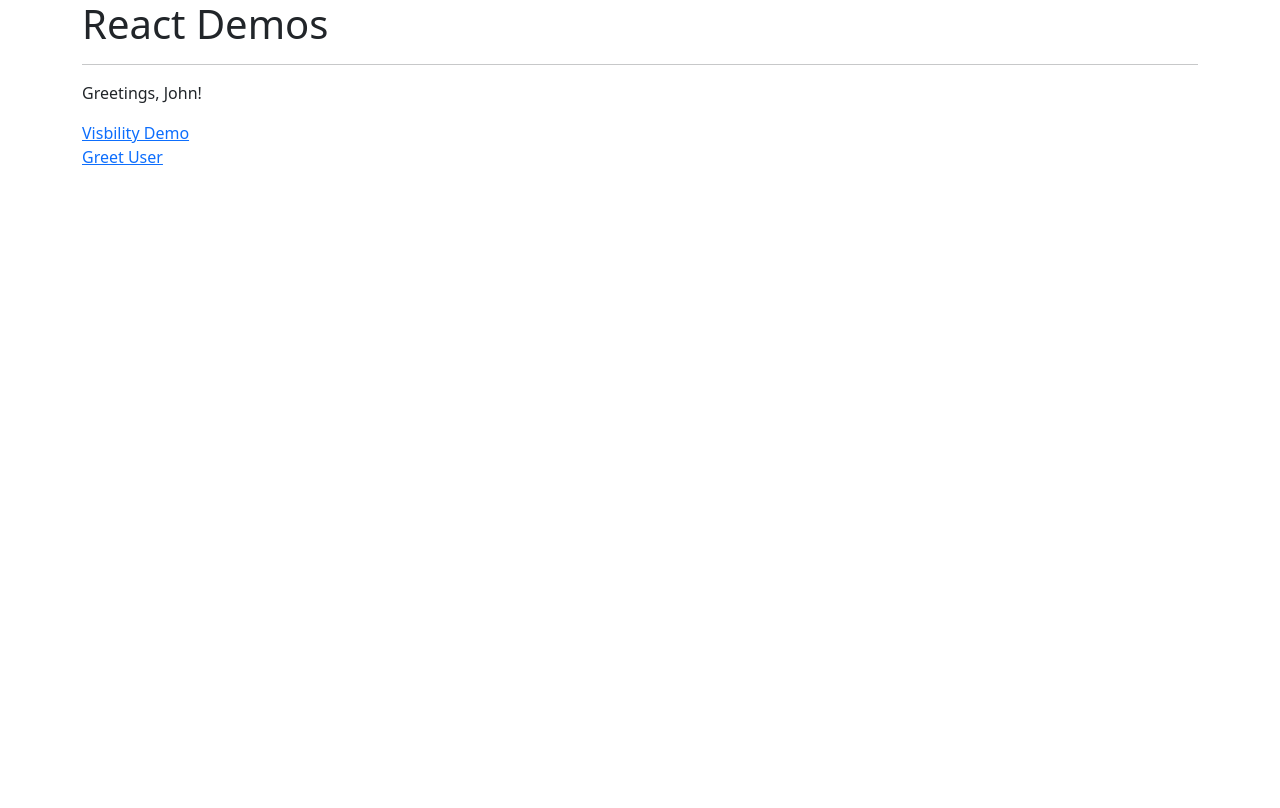
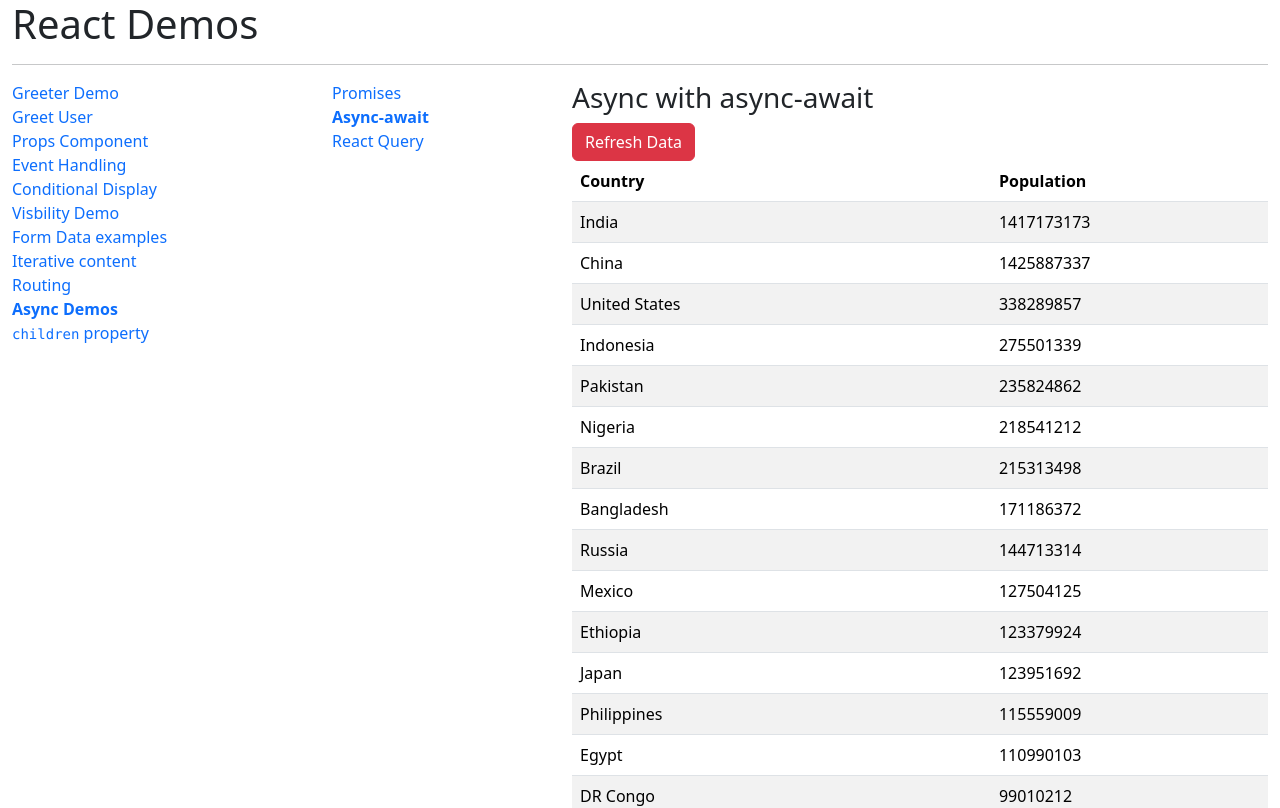
Before and after one commit to speedingplanet/react-ts-demos, a React (Vite) app: page /async-demos/async-await in a window 1280 px wide. Shown: the top 808 px of the page. Built offline with nearby package versions, Linux system fonts and the light colour scheme; data requests are answered from the project's data file.

Commit message:
Async demos

```diff
--- /dev/null
+++ b/src/App.css
@@ -0,0 +1,11 @@
+.active {
+	font-weight: bold;
+}
+
+.clickable {
+	cursor: pointer;
+}
+
+a {
+	text-decoration: none;
+}
--- a/src/App.tsx
+++ b/src/App.tsx
@@ -1,9 +1,20 @@
-import { BrowserRouter, Routes, Route, Link } from 'react-router';
+import { BrowserRouter, Routes, Route, NavLink } from 'react-router';
 import VisibilityDemo from './visibility-tests/VisibilityDemo';
 import Home from './Home';
 import Greeter, { type Person } from './greeter/Greeter';
 import GreetUser from './greeter/GreetUser';
+import './App.css';
+import PropsParent from './props-component/PropsParent';
+import EventHandling from './event-handling/EventHandling';
+import ConditionalDisplay from './conditional-display/ConditionalDisplay';
+import FormDataManager from './form-data/FormDataManager';
+import TodosManager from './todos/TodosManager';
+import IterativeContentManager from './iterative-content/IterativeContentManager';
+import RoutingManager from './routing/RoutingManager';
+import AsyncManager from './async-demos/AsyncManager';
+import PropsChildren from './PropsChildren';
 
+// For Greeter
 let person: Person = {
 	firstName: 'John',
 	lastName: 'Paxton',
@@ -15,24 +26,51 @@ let { firstName } = person;
 
 function App() {
 	return (
-		<main className="container">
+		<main className="container-fluid">
 			<header className="row">
 				<div className="col">
 					<h1>React Demos</h1>
 					<hr />
 				</div>
 			</header>
-			{/* <Greeter userName="John" /> */}
-			<Greeter userName={firstName} />
 			<BrowserRouter>
 				<div className="row">
 					<div className="col-3">
 						<ul className="list-unstyled">
 							<li>
-								<Link to="visibility-demo">Visbility Demo</Link>
+								<NavLink to="greeter-demo">Greeter Demo</NavLink>
 							</li>
 							<li>
-								<Link to="greet-user">Greet User</Link>
+								<NavLink to="greet-user">Greet User</NavLink>
+							</li>
+							<li>
+								<NavLink to="props-component">Props Component</NavLink>
+							</li>
+							<li>
+								<NavLink to="event-handling">Event Handling</NavLink>
+							</li>
+							<li>
+								<NavLink to="conditional-display">Conditional Display</NavLink>
+							</li>
+							<li>
+								<NavLink to="visibility-demo">Visbility Demo</NavLink>
+							</li>
+							<li>
+								<NavLink to="form-data">Form Data examples</NavLink>
+							</li>
+							<li>
+								<NavLink to="iterative-content">Iterative content</NavLink>
+							</li>
+							<li>
+								<NavLink to="routing">Routing</NavLink>
+							</li>
+							<li>
+								<NavLink to="async-demos">Async Demos</NavLink>
+							</li>
+							<li>
+								<NavLink to="props-children">
+									<code>children</code> property
+								</NavLink>
 							</li>
 						</ul>
 					</div>
@@ -43,12 +81,52 @@ function App() {
 								element={<Home />}
 							/>
 							<Route
+								path="greeter-demo"
+								element={<Greeter userName={firstName} />}
+							/>
+							<Route
+								path="greet-user"
+								element={<GreetUser />}
+							/>
+							<Route
+								path="props-component"
+								element={<PropsParent />}
+							/>
+							<Route
+								path="event-handling"
+								element={<EventHandling />}
+							/>
+							<Route
+								path="conditional-display"
+								element={<ConditionalDisplay />}
+							/>
+							<Route
 								path="visibility-demo"
 								element={<VisibilityDemo />}
 							/>
 							<Route
-								path="greet-user"
-								element={<GreetUser />}
+								path="form-data/*"
+								element={<FormDataManager />}
+							/>
+							<Route
+								path="todos/*"
+								element={<TodosManager />}
+							/>
+							<Route
+								path="iterative-content/*"
+								element={<IterativeContentManager />}
+							/>
+							<Route
+								path="/routing/*"
+								element={<RoutingManager />}
+							/>
+							<Route
+								path="async-demos/*"
+								element={<AsyncManager />}
+							/>
+							<Route
+								path="props-children"
+								element={<PropsChildren />}
 							/>
 						</Routes>
 					</div>
--- /dev/null
+++ b/src/PropsChildren.tsx
@@ -0,0 +1,46 @@
+import React from 'react';
+
+function PropsChildren() {
+	return (
+		<div>
+			<h3>Children as props</h3>
+			<p>
+				Accessing the <code>children</code> property
+			</p>
+			<h4>Wrapping elements</h4>
+			<WrapsElements>
+				<p>One paragraph</p>
+				<p>Two paragraphs</p>
+			</WrapsElements>
+			<h4>Wrapping text</h4>
+			<WrapsText>Be curious, not judgemental.</WrapsText>
+		</div>
+	);
+}
+
+function WrapsElements({ children }: React.PropsWithChildren) {
+	return (
+		<div>
+			<p>
+				This component expects <code>children</code> to be elements
+			</p>
+			{children}
+		</div>
+	);
+}
+
+function WrapsText({ children }: React.PropsWithChildren) {
+	return (
+		<div>
+			<p>
+				This component expects <code>children</code> to be text
+			</p>
+			<p>
+				<code>children:</code>
+				{children}
+			</p>
+		</div>
+	);
+}
+
+export default PropsChildren;
--- /dev/null
+++ b/src/async-demos/AsyncAwait.tsx
@@ -0,0 +1,70 @@
+import React, { useEffect, useState } from 'react';
+import type { Country } from '../demo-types';
+
+function AsyncAwait() {
+	const [countries, setCountries] = useState<Country[]>([]);
+	const [refresh, setRefresh] = useState(0);
+
+	// useEffect(function, dependencies[])
+	// Pass it a function to run and a list of dependencies
+	// One-time data request
+	useEffect(() => {
+		async function getData() {
+			let url = 'http://localhost:8000/countries';
+			/*
+			Normally, async-await should be in a try-catch block, but we will
+			catch any errors externally to this function.
+			*/
+			let response = await fetch(url);
+
+			// if response.status >= 200 &&  < 400
+			if (response.ok) {
+				let results = await response.json();
+				setCountries(results);
+			} else {
+				throw new Error(`Bad response: ${response.status}`);
+			}
+		}
+
+		// Errors are handled here
+		getData().catch((error) => {
+			console.error('async-await: Could not fetch data:', error);
+		});
+
+		return function () {
+			console.log('useEffect finished');
+		};
+	}, []); // Array of values that must change to re-run the effect
+
+	return (
+		<div className="row">
+			<div className="col">
+				<h3>Async with async-await</h3>
+				<button
+					className="btn btn-danger"
+					onClick={() => setRefresh(refresh + 1)}
+				>
+					Refresh Data
+				</button>
+				<table className="table table-striped">
+					<thead>
+						<tr>
+							<th>Country</th>
+							<th>Population</th>
+						</tr>
+					</thead>
+					<tbody>
+						{countries.map((country) => (
+							<tr key={country.id}>
+								<td>{country.country}</td>
+								<td>{country.pop2022}</td>
+							</tr>
+						))}
+					</tbody>
+				</table>
+			</div>
+		</div>
+	);
+}
+
+export default AsyncAwait;
--- /dev/null
+++ b/src/async-demos/AsyncManager.tsx
@@ -0,0 +1,45 @@
+import React from 'react';
+import { NavLink, Route, Routes } from 'react-router';
+import Promises from './Promises';
+import AsyncAwait from './AsyncAwait';
+import ReactQuery from './ReactQuery';
+
+function AsyncManager() {
+	return (
+		<>
+			<div className="row">
+				<div className="col-3">
+					<ul className="list-unstyled">
+						<li>
+							<NavLink to="/async-demos/promises">Promises</NavLink>
+						</li>
+						<li>
+							<NavLink to="/async-demos/async-await">Async-await</NavLink>
+						</li>
+						<li>
+							<NavLink to="/async-demos/react-query">React Query</NavLink>
+						</li>
+					</ul>
+				</div>
+				<div className="col">
+					<Routes>
+						<Route
+							path="promises"
+							element={<Promises />}
+						/>
+						<Route
+							path="async-await"
+							element={<AsyncAwait />}
+						/>
+						<Route
+							path="react-query"
+							element={<ReactQuery />}
+						/>
+					</Routes>
+				</div>
+			</div>
+		</>
+	);
+}
+
+export default AsyncManager;
--- /dev/null
+++ b/src/async-demos/Promises.tsx
@@ -0,0 +1,53 @@
+import React, { useEffect, useState } from 'react';
+import type { Country } from '../demo-types';
+
+function Promises() {
+	const [countries, setCountries] = useState<Country[]>([]);
+
+	// One-time data request
+	useEffect(() => {
+		let url = 'http://localhost:8000/countries';
+		// fetch() returns a Promise
+		fetch(url)
+			.then((response) => {
+				if (response.ok) {
+					return response.json();
+				} else {
+					throw new Error(`Bad response: ${response.status}`);
+				}
+			})
+			.then((results) => {
+				console.log('Countries array:', results);
+				setCountries(results);
+			})
+			.catch((error) => {
+				console.error('promises: Could not fetch data:', error);
+			});
+	}, []);
+
+	return (
+		<div className="row">
+			<div className="col">
+				<h3>Async with promises</h3>
+				<table className="table table-striped">
+					<thead>
+						<tr>
+							<th>Country</th>
+							<th>Population</th>
+						</tr>
+					</thead>
+					<tbody>
+						{countries.map((country) => (
+							<tr key={country.id}>
+								<td>{country.country}</td>
+								<td>{country.pop2022}</td>
+							</tr>
+						))}
+					</tbody>
+				</table>
+			</div>
+		</div>
+	);
+}
+
+export default Promises;
--- /dev/null
+++ b/src/async-demos/ReactQuery.tsx
@@ -0,0 +1,64 @@
+import { QueryClient, QueryClientProvider, useQuery } from '@tanstack/react-query';
+import React from 'react';
+import { fetchAllCountries } from './countries-dao';
+import type { Country } from '../demo-types';
+
+const ReactQuery = () => {
+	const queryClient = new QueryClient();
+
+	return (
+		<QueryClientProvider client={queryClient}>
+			<RenderQuery />
+		</QueryClientProvider>
+	);
+};
+
+const RenderQuery = () => {
+	const {
+		isPending, // is the request still in flight?
+		isError, // did the request fail?
+		error, // Failure information
+		data, // Actual data retrieved by the request
+	} = useQuery({ queryKey: ['countries'], queryFn: fetchAllCountries });
+
+	if (isPending) {
+		return <span>Loading....</span>;
+	}
+
+	if (isError) {
+		return <span>Error: {error.message}</span>;
+	}
+
+	// Assume success!
+	return (
+		<>
+			<div className="row">
+				<div className="col">
+					<h3>Async React Query</h3>
+				</div>
+			</div>
+			<div className="row">
+				<div className="col">
+					<table className="table table-striped">
+						<thead>
+							<tr>
+								<th>Country</th>
+								<th>Population</th>
+							</tr>
+						</thead>
+						<tbody>
+							{data.map((country: Country) => (
+								<tr key={country.id}>
+									<td>{country.country}</td>
+									<td>{country.pop2022}</td>
+								</tr>
+							))}
+						</tbody>
+					</table>
+				</div>
+			</div>
+		</>
+	);
+};
+
+export default ReactQuery;
--- /dev/null
+++ b/src/async-demos/countries-dao.ts
@@ -0,0 +1,33 @@
+let baseUrl = 'http://localhost:8000/countries?_delay=2000';
+
+function fetchAllCountriesPromise() {
+	return fetch(baseUrl)
+		.then((response) => {
+			if (response.ok) {
+				return response.json();
+			} else {
+				throw Error(`Bad response: ${response.status}`);
+			}
+		})
+		.catch((error) => {
+			console.error('countries-dao: Erorr:', error);
+			throw error;
+		});
+}
+
+async function fetchAllCountries() {
+	try {
+		let response = await fetch(baseUrl);
+		if (response.ok) {
+			let results = await response.json();
+			return results;
+		} else {
+			throw Error(`Bad response: ${response.status}`);
+		}
+	} catch (error) {
+		console.error('countries-dao: Error:', error);
+		throw error;
+	}
+}
+
+export { fetchAllCountries, fetchAllCountriesPromise };
```
